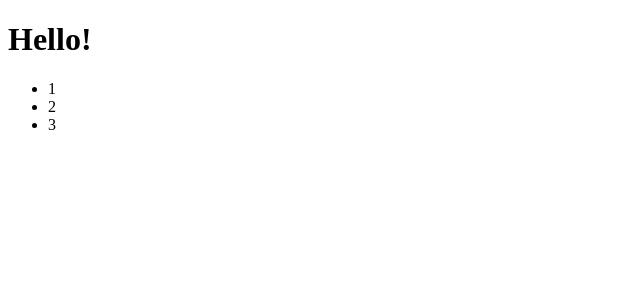
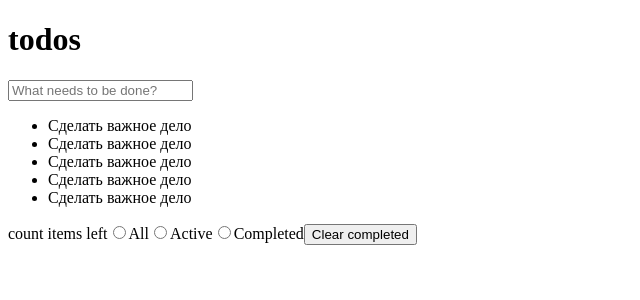
Before and after one commit to WebHeroSchool/GL.React.ToDo, a React (Create React App) app: page / in a window 1280 px wide. Shown: the top 300 px of the page, without its empty margins (0-640 px from the left). Built offline with nearby package versions, Linux system fonts and the light colour scheme.

Commit message:
Task 18. Структура проекта
Создай необходимые компоненты для приложения.

```diff
--- a/src/App.js
+++ /dev/null
@@ -1,17 +0,0 @@
-import React from 'react';
-
-const ItemList = () => (
-  <ul>
-    <li>1</li>
-    <li>2</li>
-    <li>3</li>
-  </ul>
-);
-
-const App = () => (<div>
-  <h1>Hello!</h1>
-  <ItemList />
-</div>
-);
-
-export default App;
--- /dev/null
+++ b/src/components/App/App.js
@@ -0,0 +1,14 @@
+import React from 'react';
+import InputItem from '../InputItem/InputItem'
+import ItemList from '../ItemList/ItemList'
+import Footer from '../Footer/Footer'
+
+const App = () => (<div>
+  <h1>todos</h1>
+  <InputItem />
+  <ItemList />
+  <Footer />
+</div>
+);
+
+export default App;
--- /dev/null
+++ b/src/components/Footer/Footer.js
@@ -0,0 +1,17 @@
+import React from 'react'
+
+const Footer = () => (
+    <div>
+        <span>
+            count items left
+        </span>
+        <from>
+            <label><input type="radio" name="todo-filter" value="All" group="filter-grp"></input>All</label>
+            <label><input type="radio" name="todo-filter" value="Active" group="filter-grp"></input>Active</label>
+            <label><input type="radio" name="todo-filter" value="Completed" group="filter-grp"></input>Completed</label>
+        </from>
+        <button>Clear completed</button>
+    </div>
+);
+
+export default Footer;
--- /dev/null
+++ b/src/components/InputItem/InputItem.js
@@ -0,0 +1,13 @@
+import React from 'react';
+
+const InputItem = () => (
+    <form>
+        <input
+            id="todo-input"
+            type="text"
+            placeholder="What needs to be done?">
+        </input>
+    </form>
+);
+
+export default InputItem;
--- /dev/null
+++ b/src/components/Item/Item.js
@@ -0,0 +1,7 @@
+import React from 'react';
+
+const Item = () => (
+    <span>Сделать важное дело</span>
+);
+
+export default Item;
--- /dev/null
+++ b/src/components/ItemList/ItemList.js
@@ -0,0 +1,14 @@
+import React from 'react';
+import Item from '../Item/Item'
+
+const ItemList = () => (
+    <ul>
+        <li><Item /></li>
+        <li><Item /></li>
+        <li><Item /></li>
+        <li><Item /></li>
+        <li><Item /></li>
+    </ul>
+);
+
+export default ItemList;
--- a/src/index.js
+++ b/src/index.js
@@ -1,5 +1,5 @@
 import React from 'react';
 import ReactDOM from 'react-dom';
-import App from './App';
+import App from './components/App/App';
 
 ReactDOM.render(< App />, document.getElementById('root'));
```
Also changed, not shown: 1 other file (tests, documents, lock files or other folders).
